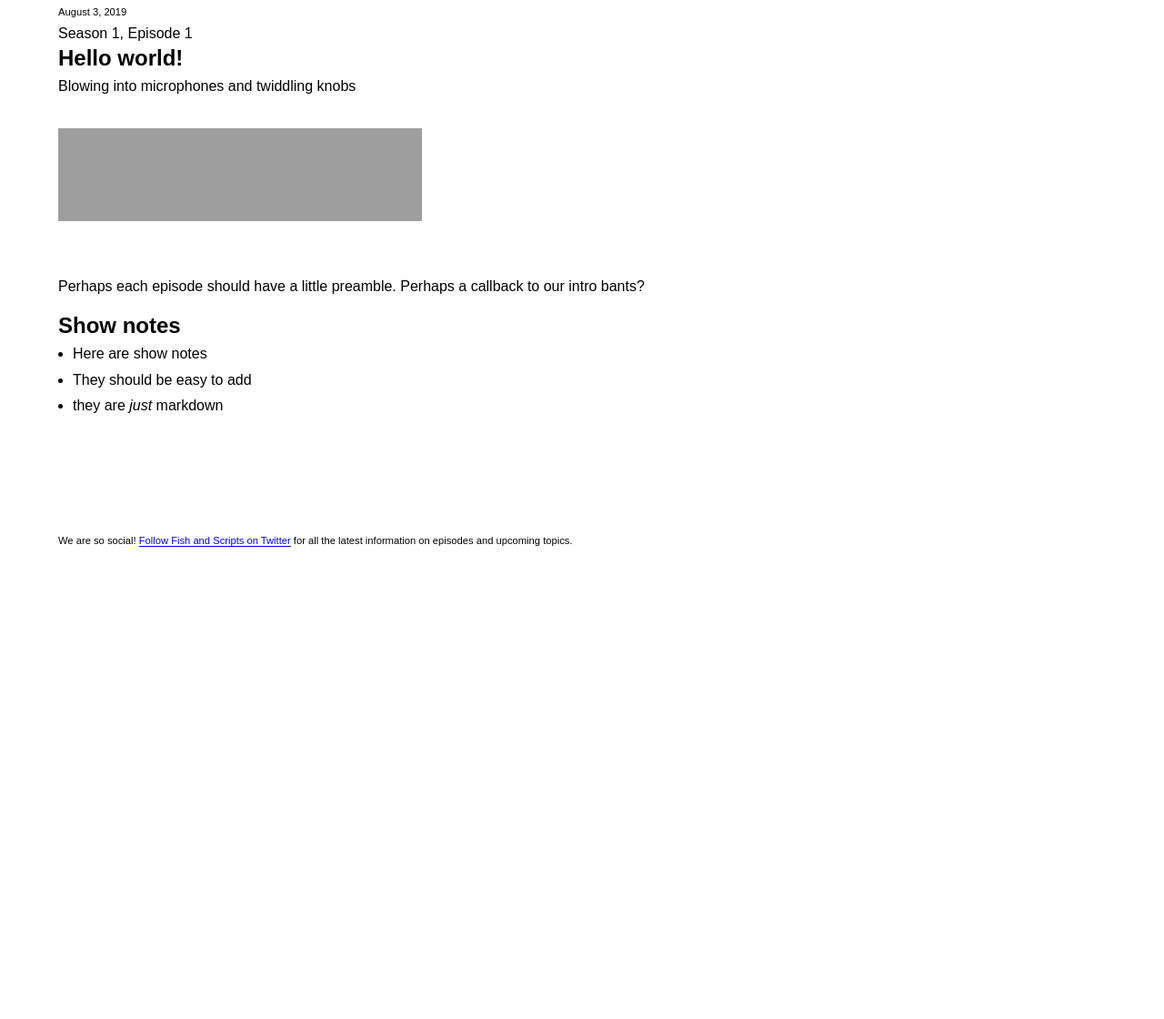
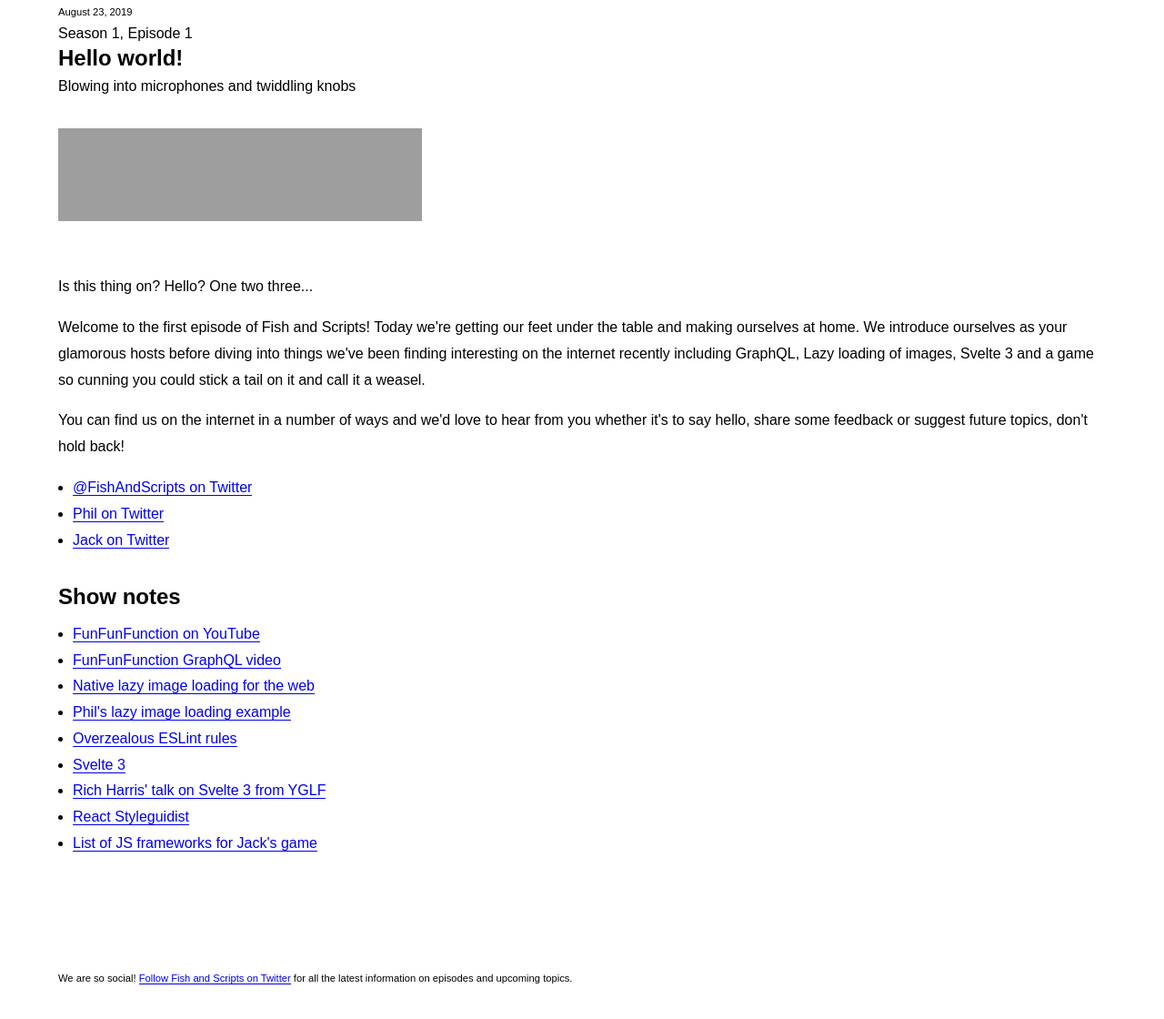
Before and after one commit to philhawksworth/fishandscripts.com, an Eleventy site: page src/site/episode/season-1-episode-1-hello-world.md in a window 1280 px wide. Shown: the part 186-1306 px from the top of the page at 91% size. Before the commit the page ends 869 px from the top, so only its background shows below. Built offline with nearby package versions, Linux system fonts and the light colour scheme; Eleventy itself is replaced by a stand-in of ours; files that its build step writes are made by us from their sources; grey boxes are pictures that could not be loaded; what postcss-color-mix, postcss-import, precss would draw is missing.

Commit message:
episode1

```diff
--- a/src/site/_includes/postcss/styles.css
+++ b/src/site/_includes/postcss/styles.css
@@ -180,3 +180,8 @@ iframe {
   margin-top: 2em;
   margin-bottom: 2em;
 }
+
+main h2 {
+  margin-top: 1.5em;
+  margin-bottom: 0.6em;
+}
--- a/src/site/episode/season-1-episode-1-hello-world.md
+++ b/src/site/episode/season-1-episode-1-hello-world.md
@@ -2,16 +2,30 @@
 episode: Season 1, Episode 1
 title: Hello world!
 subtitle: Blowing into microphones and twiddling knobs
-date: 2019-08-03
+date: 2019-08-23
 audioURL: https://anchor.fm/jack-franklin04/embed/episodes/Jack-testing-episode-one-e4rlip
 published: true
 ---
 
+Is this thing on? Hello? One two three...
 
-Perhaps each episode should have a little preamble. Perhaps a callback to our intro bants?
+Welcome to the first episode of Fish and Scripts! Today we're getting our feet under the table and making ourselves at home. We introduce ourselves as your glamorous hosts before diving into things we've been finding interesting on the internet recently including GraphQL, Lazy loading of images, Svelte 3 and a game so cunning you could stick a tail on it and call it a weasel.
+
+You can find us on the internet in a number of ways and we'd love to hear from you whether it's to say hello, share some feedback or suggest future topics, don't hold back!
+
+- [@FishAndScripts on Twitter](https://twitter.com/fishandscripts)
+- [Phil on Twitter](https://twitter.com/philhawksworth)
+- [Jack on Twitter](https://twitter.com/jack_franklin)
+
 
 ## Show notes
 
-- Here are show notes
-- They should be easy to add
-- they are _just_ markdown
+- [FunFunFunction on YouTube](https://www.youtube.com/channel/UCO1cgjhGzsSYb1rsB4bFe4Q)
+- [FunFunFunction GraphQL video](https://www.youtube.com/watch?v=lAJWHHUz8_8)
+- [Native lazy image loading for the web](https://addyosmani.com/blog/lazy-loading/)
+- [Phil's lazy image loading example](https://lazy-load-nlm.netlify.com)
+- [Overzealous ESLint rules](https://twitter.com/ryanflorence/status/1133762303726313472)
+- [Svelte 3](https://svelte.dev)
+- [Rich Harris' talk on Svelte 3 from YGLF](https://www.youtube.com/watch?v=AdNJ3fydeao)
+- [React Styleguidist](https://github.com/styleguidist/react-styleguidist)
+- [List of JS frameworks for Jack's game](https://en.wikipedia.org/wiki/Comparison_of_JavaScript_frameworks)
```
